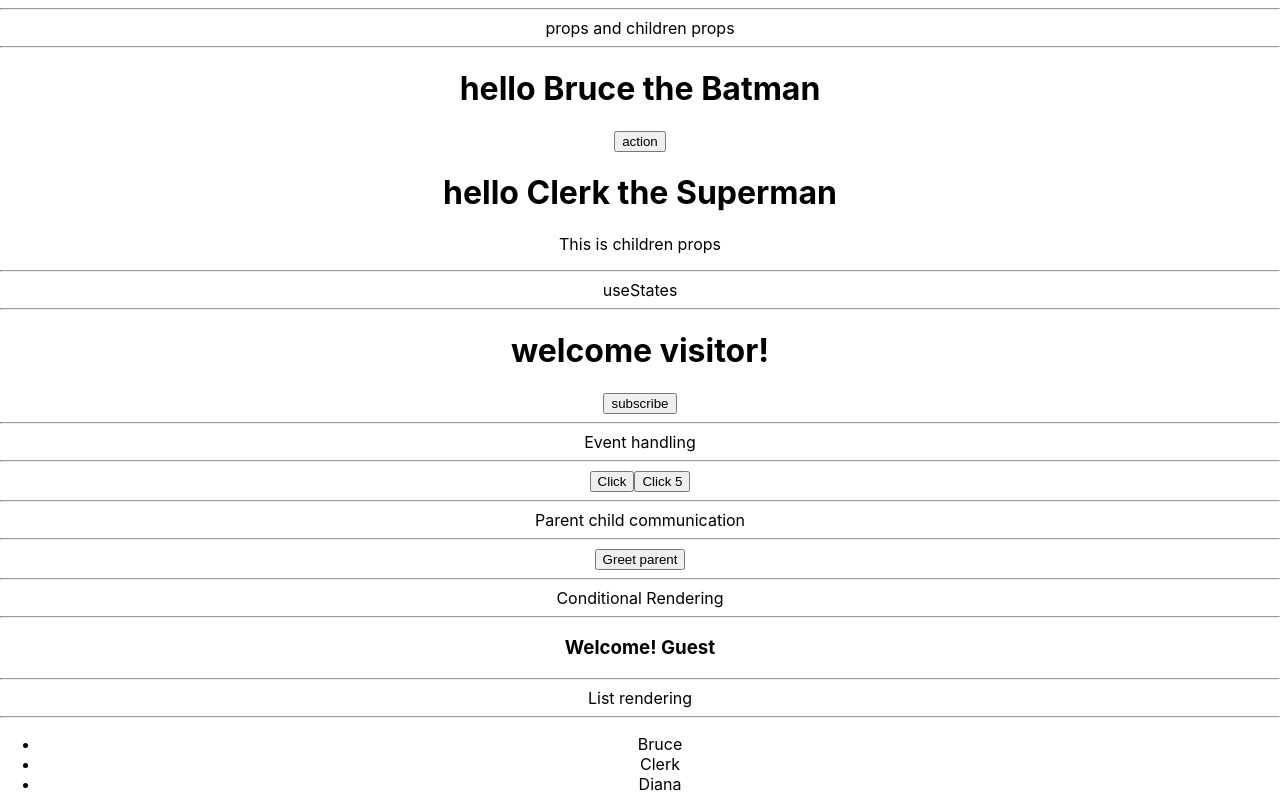
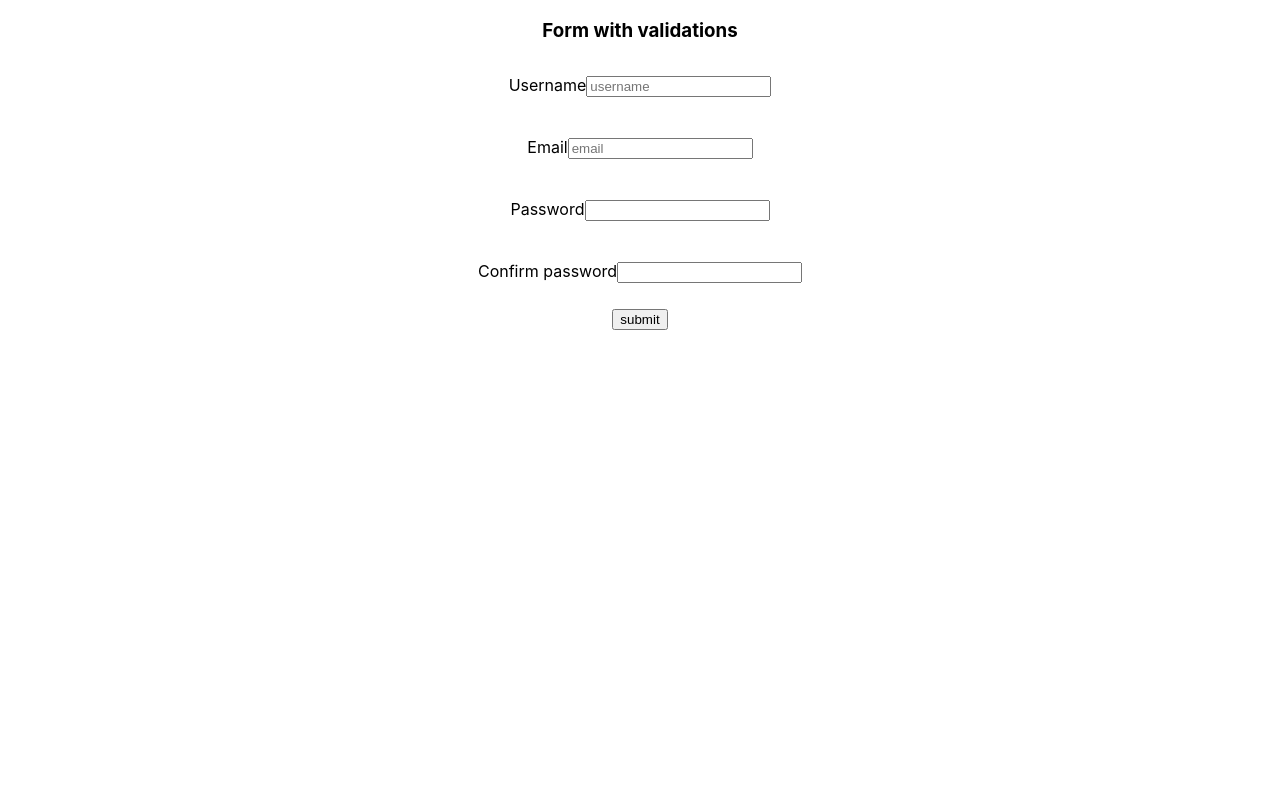
Before and after one commit to avishkakavindu/hello-to-react, a React (Create React App) app: page / in a window 1280 px wide. Shown: the top 800 px of the page. Built offline with nearby package versions, Linux system fonts and the light colour scheme.

Commit message:
Raw form validations

```diff
--- a/src/App.js
+++ b/src/App.js
@@ -9,11 +9,86 @@ import { Stylesheet } from './components/Stylesheet';
 import './appStyles.css';
 import styles from './appStyles.module.css';
 import { Form } from './components/Form';
+import { FormInput } from './components/FormInput';
+import { useState } from 'react';
 
 function App() {
+  const [values, setValues] = useState({
+    username: '',
+    email: '',
+    password: '',
+    confirmPassword: '',
+    label: 'Username',
+  });
+
+  const inputs = [
+    {
+      id: 1,
+      name: 'username',
+      type: 'text',
+      placeholder: 'username',
+      label: 'Username',
+      errorMessage: 'Username should be 3-16 characters',
+      pattern: '^[A-Za-z0-9]{3,16}',
+      required: true,
+    },
+    {
+      id: 2,
+      name: 'email',
+      type: 'email',
+      placeholder: 'email',
+      label: 'Email',
+      errorMessage: 'It should be a valid email.',
+      required: true,
+    },
+    {
+      id: 3,
+      name: 'password',
+      type: 'text',
+      placeholder: '',
+      label: 'Password',
+      errorMessage: 'Password should be 8-20 characters.',
+      pattern: `^(?=.*[0-9])(?=.*[a-zA-Z])(?=.*[!@#$%^&*])[a-zA-Z0-9!@#$%^&*]{8,20}$`,
+      required: true,
+    },
+    {
+      id: 4,
+      name: 'confirmPassword',
+      type: 'text',
+      placeholder: '',
+      label: 'Confirm password',
+      errorMessage: "Password doesn't match.",
+      pattern: values.password,
+      required: true,
+    },
+  ];
+
+  const handleSubmit = (e) => {
+    e.preventDefault();
+  };
+
+  const onChange = (e) => {
+    setValues({ ...values, [e.target.name]: e.target.value });
+  };
+
   return (
     <div className='App'>
-      <hr />
+      <form onSubmit={handleSubmit}>
+        <h3> Form with validations</h3>
+        {inputs.map((input) => {
+          return (
+            <FormInput
+              key={input.id}
+              {...input}
+              value={values[input.name]}
+              onChange={onChange}
+            />
+          );
+        })}
+
+        <button type='submit'>submit</button>
+      </form>
+      {/* <hr />
       props and children props
       <hr />
       <Greet name='Bruce' heroName='Batman'>
@@ -51,7 +126,7 @@ function App() {
       <hr />
       Forms
       <hr />
-      <Form />
+      <Form /> */}
     </div>
   );
 }
--- a/src/appStyles.css
+++ b/src/appStyles.css
@@ -1,3 +1,13 @@
 .error {
   color: red;
 }
+
+span {
+  color: red;
+  font-size: 10px;
+  display: none;
+}
+
+input:invalid[focused='true'] ~ span {
+  display: block;
+}
--- /dev/null
+++ b/src/components/formInputs.css
@@ -0,0 +1,4 @@
+.formInput {
+  padding: 15px;
+  margin: 10px 0px;
+}
```
